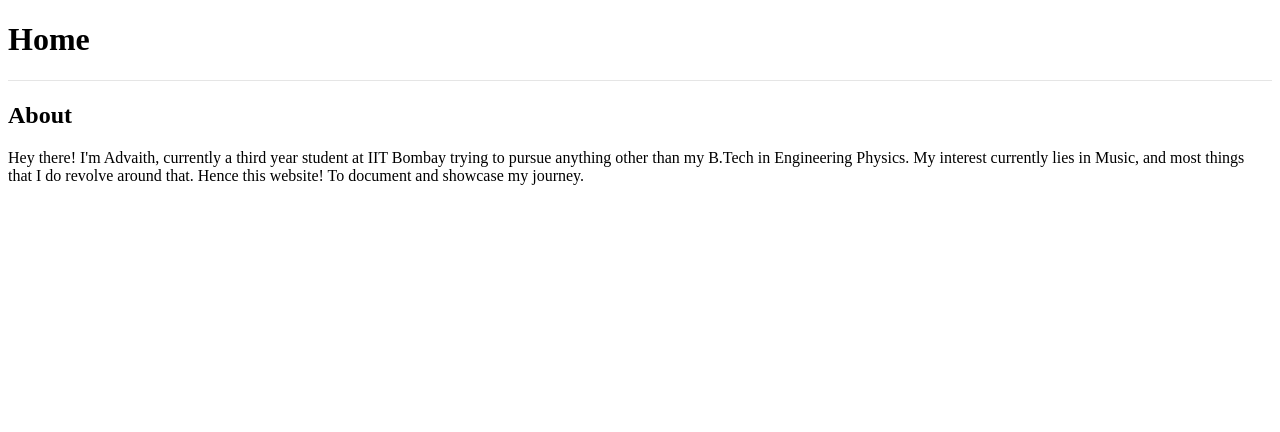
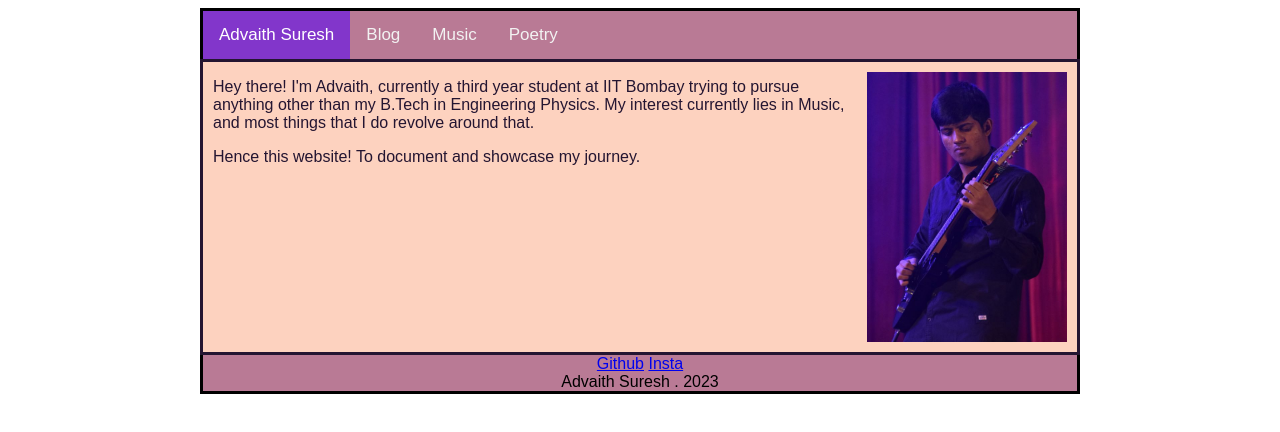
Before and after one commit to advaith-suresh/advaith-suresh.github.io, a plain HTML site: page index.html in a window 1280 px wide. Drawn offline with Linux system fonts and the light colour scheme.

Commit message:
Trying out new design

```diff
--- a/index.html
+++ b/index.html
@@ -1,27 +1,37 @@
 <!DOCTYPE html>
 <html lang="en">
   <head>
-    <style>
-      hr{
-      border: 0;
-      height: 0;
-      border-top: 1px solid rgba(0, 0, 0, 0.1);
-      border-bottom: 1px solid rgba(255, 255, 255, 0.3);
-      }
-    </style>
+    <link rel="stylesheet" href="style.css">
     <title>Advaith's Personal Website</title>
   </head>
 </html>
 
 <body>
-  <h1>Home</h1>
-  <hr>
-  <h2>About</h2>
-  <p>
-    Hey there! I'm Advaith, currently a third year student at IIT Bombay trying to pursue
-    anything other than my B.Tech in Engineering Physics. My interest currently lies in Music,
-    and most things that I do revolve around that. Hence this website! To document and showcase
-    my journey.
-  </p>
+
+  <div class="topnav">
+    <a class="active">Advaith Suresh</a>
+    <a href="blog.html">Blog</a>
+    <a href="music.html">Music</a>
+    <a href="poetry.html">Poetry</a>
+  </div>
+
+  <div class="clearfix">
+    <img src="profile_pic.JPG" class="right">
+    <p class="margins">
+      Hey there! I'm Advaith, currently a third year student at IIT Bombay trying to pursue
+      anything other than my B.Tech in Engineering Physics. My interest currently lies in Music,
+      and most things that I do revolve around that.
+    </p>
+    <p class="margins">
+      Hence this website! To document and showcase my journey.
+    </p>
+  </div>
+
+  <footer>
+    <a href="https://github.com/advaith-suresh">Github</a>
+    <a href="https://www.instagram.com/adv.srs/">Insta</a>
+    <br>
+    Advaith Suresh . 2023
+  </footer>
 
 </body>
--- /dev/null
+++ b/style.css
@@ -0,0 +1,77 @@
+/* copied code for NavBar */
+
+/* Add a black background color to the top navigation */
+.topnav {
+    background-color: #B97A95;
+    overflow: hidden;
+    border-style: solid solid none solid;
+}
+
+/* Style the links inside the navigation bar */
+.topnav a {
+  float: left;
+  color: #f2f2f2;
+  text-align: center;
+  padding: 14px 16px;
+  border-style: solid;
+  border: #241531;
+  text-decoration: none;
+  font-size: 17px;
+}
+
+/* Change the color of links on hover */
+.topnav a:hover {
+  background-color: #ddd;
+  color: black;
+}
+
+/* Add a color to the active/current link */
+.topnav a.active {
+  background-color: #8236CB;
+  color: white;
+}
+/* end of nav bar code */
+
+
+body{
+  font-family: sans-serif;
+  margin-left: 200px;
+  margin-right: 200px;
+}
+
+footer{
+  background-color: #B97A95;
+  border-style: none solid solid solid;
+  text-align: center;
+}
+
+footer a{
+  text-align: center;
+}
+
+img.right{
+  float: right;
+  margin-left: 10px;
+  margin-right: 10px;
+  margin-top: 10px;
+  margin-bottom: 10px;
+  width : 200px;
+  height: 270px;
+}
+
+.clearfix::after {
+  content: "";
+  clear: both;
+  display: table;
+}
+
+.clearfix{
+  background-color: #FDD2BF;
+  color: #241531;
+  border-style:solid;
+}
+
+p.margins {
+  margin-left: 10px;
+  margin-right: 10px;
+}
```
Also changed, not shown: blog.html (added, +9 -0 lines), music.html (added, +9 -0 lines), projects.html (added, +9 -0 lines), profile_pic.JPG (added).
